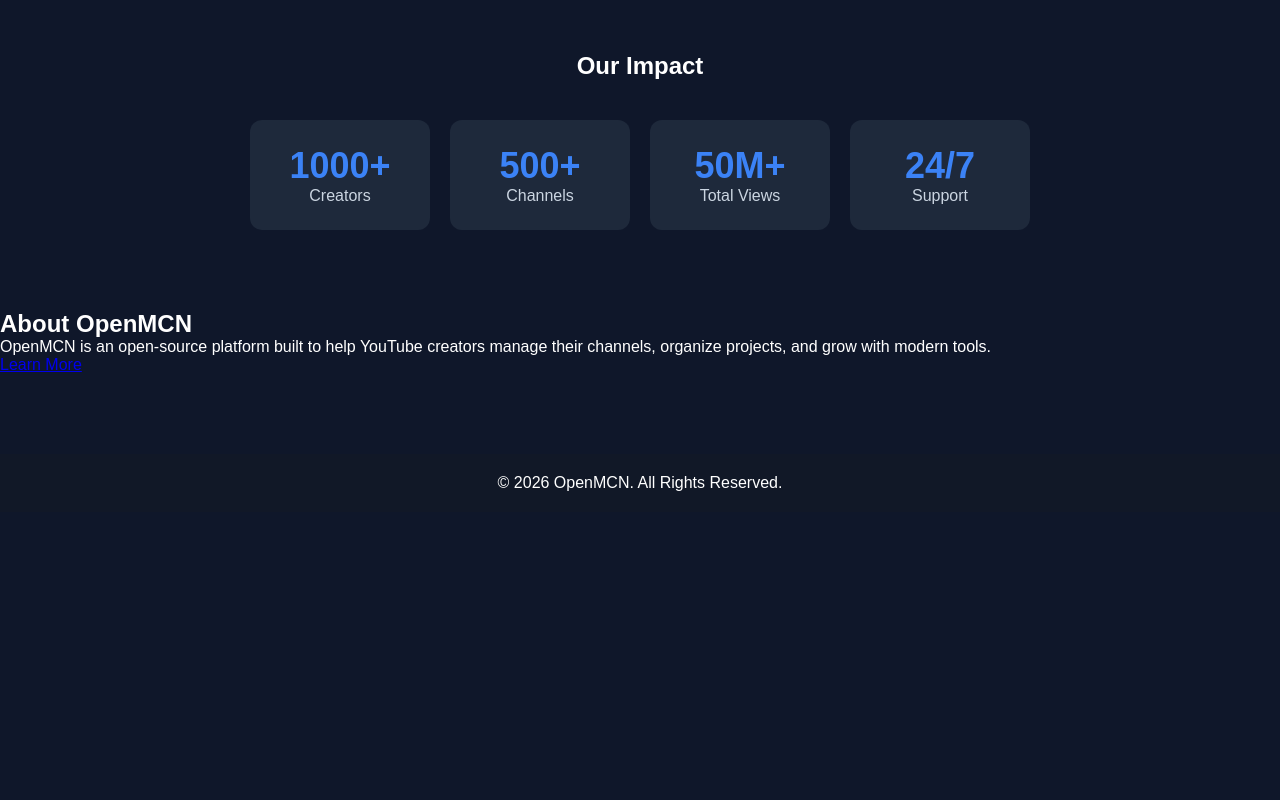
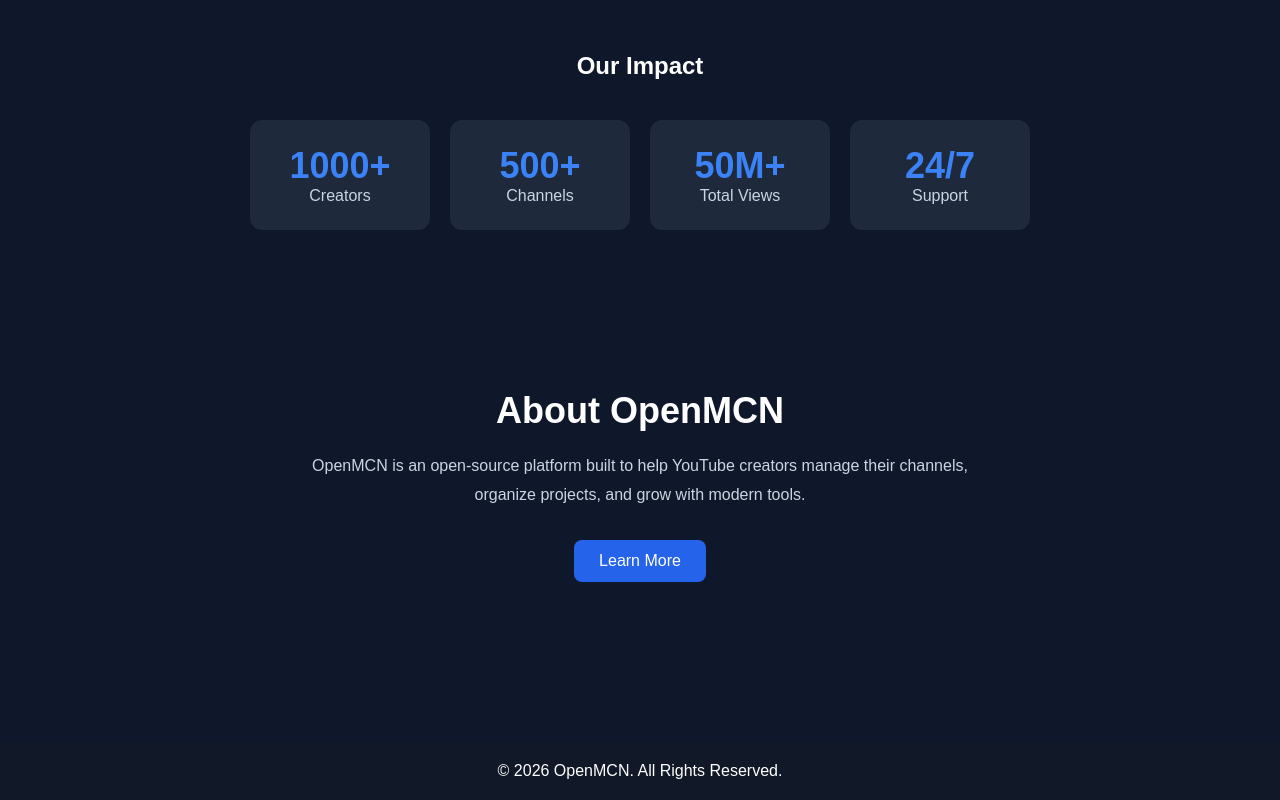
Before and after one commit to sumannooh/OpenMCN, a plain HTML site: page index.html in a window 1280 px wide. Shown: the part 880-1680 px from the top of the page. Before the commit the page ends 1392 px from the top, so only its background shows below. Drawn offline with Linux system fonts and the light colour scheme.

Commit message:
Add styles for about section and buttons

```diff
--- a/style.css
+++ b/style.css
@@ -132,3 +132,38 @@
 .stat p{
     color:#cbd5e1;
 }
+
+.about{
+    padding:80px 20px;
+    text-align:center;
+}
+
+.about-content{
+    max-width:700px;
+    margin:auto;
+}
+
+.about h2{
+    font-size:36px;
+    margin-bottom:20px;
+}
+
+.about p{
+    color:#cbd5e1;
+    line-height:1.8;
+    margin-bottom:30px;
+}
+
+.btn{
+    display:inline-block;
+    padding:12px 25px;
+    background:#2563eb;
+    color:#fff;
+    text-decoration:none;
+    border-radius:8px;
+    transition:.3s;
+}
+
+.btn:hover{
+    background:#1d4ed8;
+}
```
